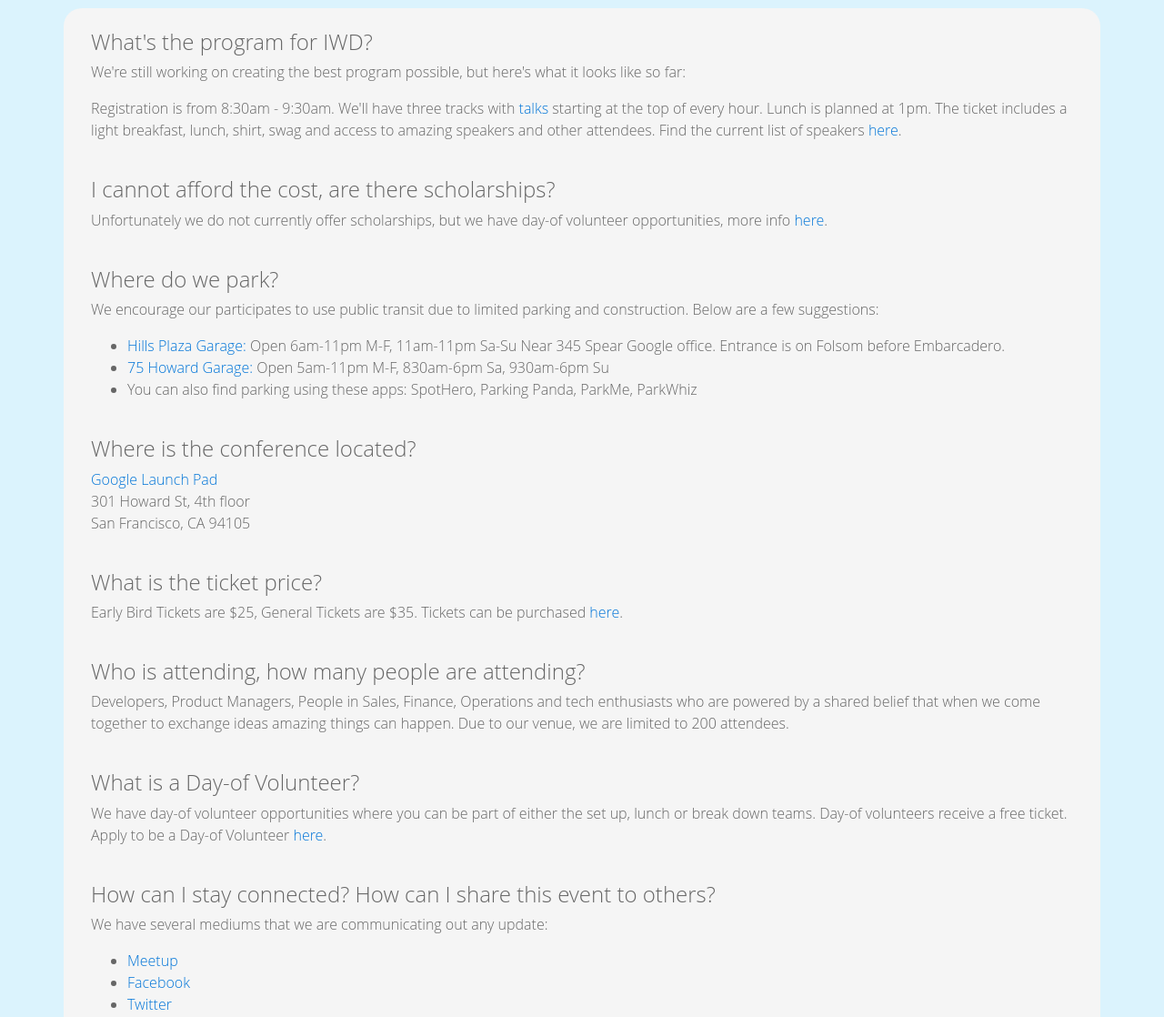
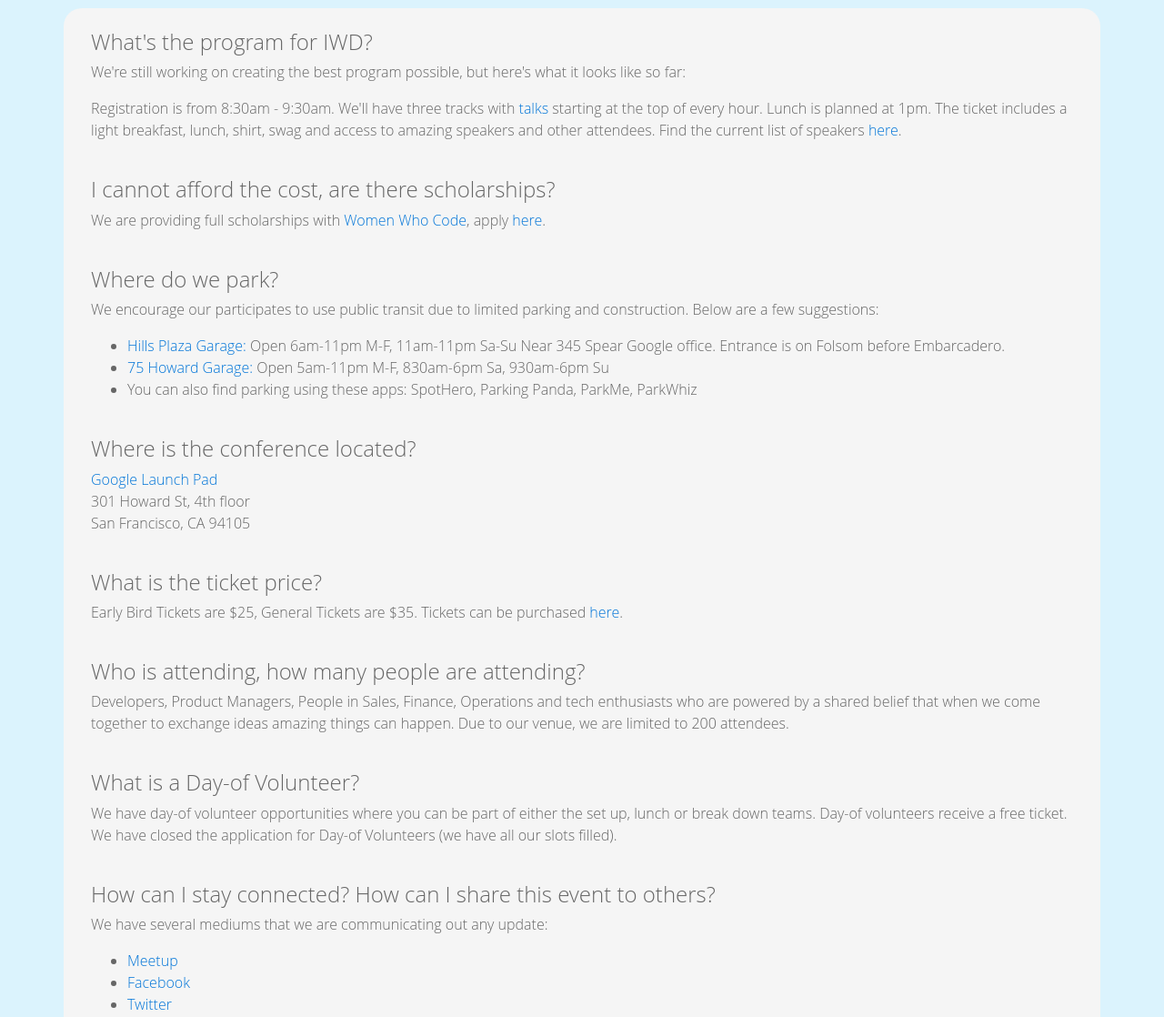
Before and after one commit to chatasweetie/international-womens-day, a Flask app: page /faq in a window 1280 px wide. Shown: the part 454-1572 px from the top of the page at 91% size. Run offline with Flask 2, Linux system fonts and the light colour scheme; some libraries are stand-ins or nearby versions.

Commit message:
added new speakers photos and updated the faq to include scholarships

```diff
--- a/templates/faq.html
+++ b/templates/faq.html
@@ -83,7 +83,7 @@
             I cannot afford the cost, are there scholarships?
           </h4>
           <p>
-            Unfortunately we do not currently offer scholarships, but we have day-of volunteer opportunities, more info <a href="#reg-7">here</a>.
+            We are providing full scholarships with <a href="https://www.womenwhocode.com/partner/events" target="_blank">Women Who Code</a>, apply <a href="https://docs.google.com/forms/d/e/1FAIpQLSdGpIwotqEABbJGoRHY9bVviacATdguWVCHjighhWcvXJuSNQ/viewform" target="_blank">here</a>.
           </p>
         <a name="reg-3" class="link-padding">&nbsp;</a>
           <h4>
@@ -133,7 +133,7 @@
             What is a Day-of Volunteer?
           </h4>
           <p>
-            We have day-of volunteer opportunities where you can be part of either the set up, lunch or break down teams. Day-of volunteers receive a free ticket. Apply to be a Day-of Volunteer <a href="https://docs.google.com/forms/d/e/1FAIpQLSf2r0FPBqAA4eHmTmEY7mDCJYAPZW2GYtXbvUB01_hfpw0-Wg/viewform" target="_blank">here</a>.
+            We have day-of volunteer opportunities where you can be part of either the set up, lunch or break down teams. Day-of volunteers receive a free ticket. We have closed the application for Day-of Volunteers (we have all our slots filled). <!--  <a href="https://docs.google.com/forms/d/e/1FAIpQLSf2r0FPBqAA4eHmTmEY7mDCJYAPZW2GYtXbvUB01_hfpw0-Wg/viewform" target="_blank">here</a>.  -->
           </p>
         <a name="reg-8" class="link-padding">&nbsp;</a>
           <h4>
```
Also changed, not shown: static/imgs/speakers/desiree.jpg (added), static/imgs/speakers/jessica.jpg (added), static/imgs/speakers/monisha.jpg (added).
